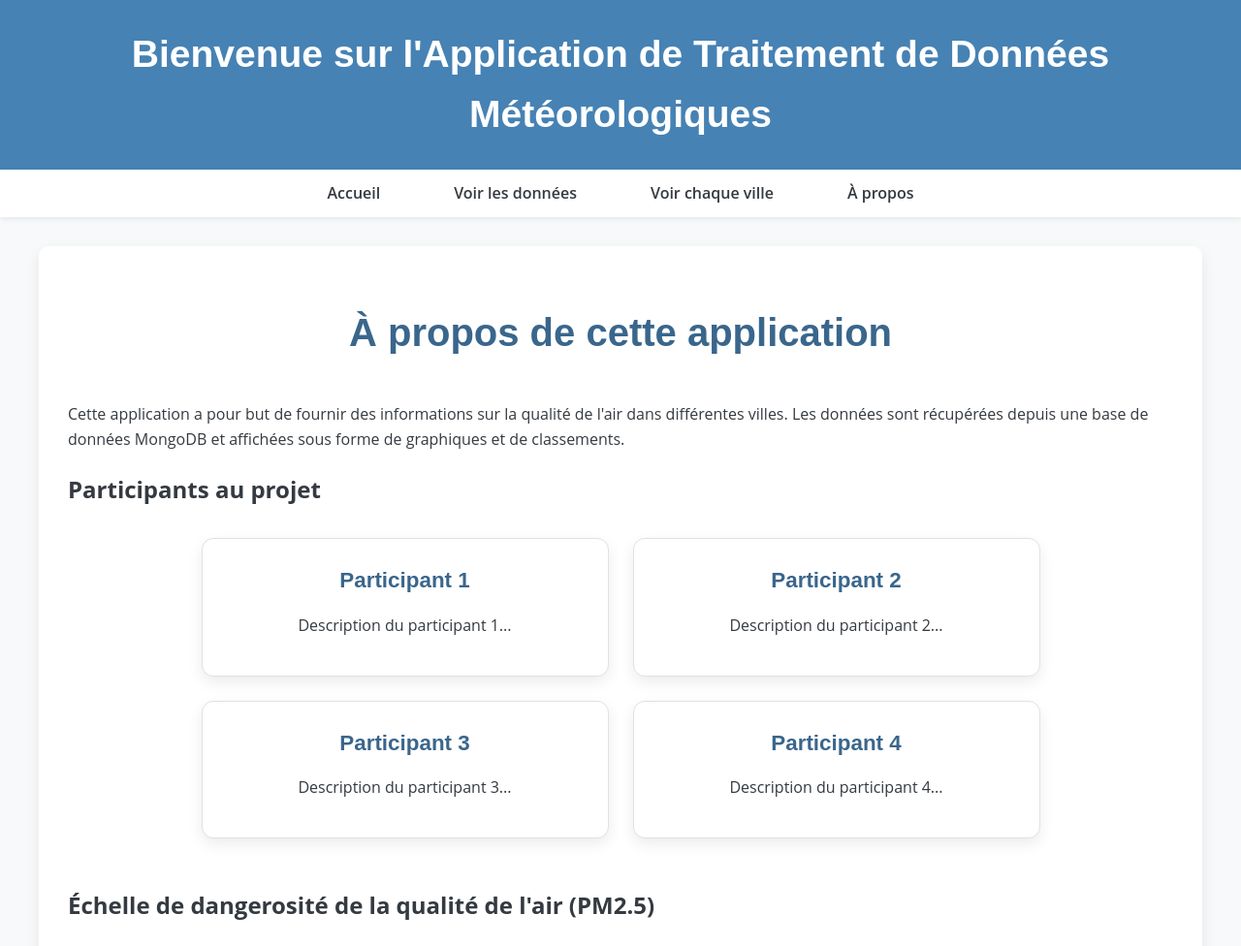
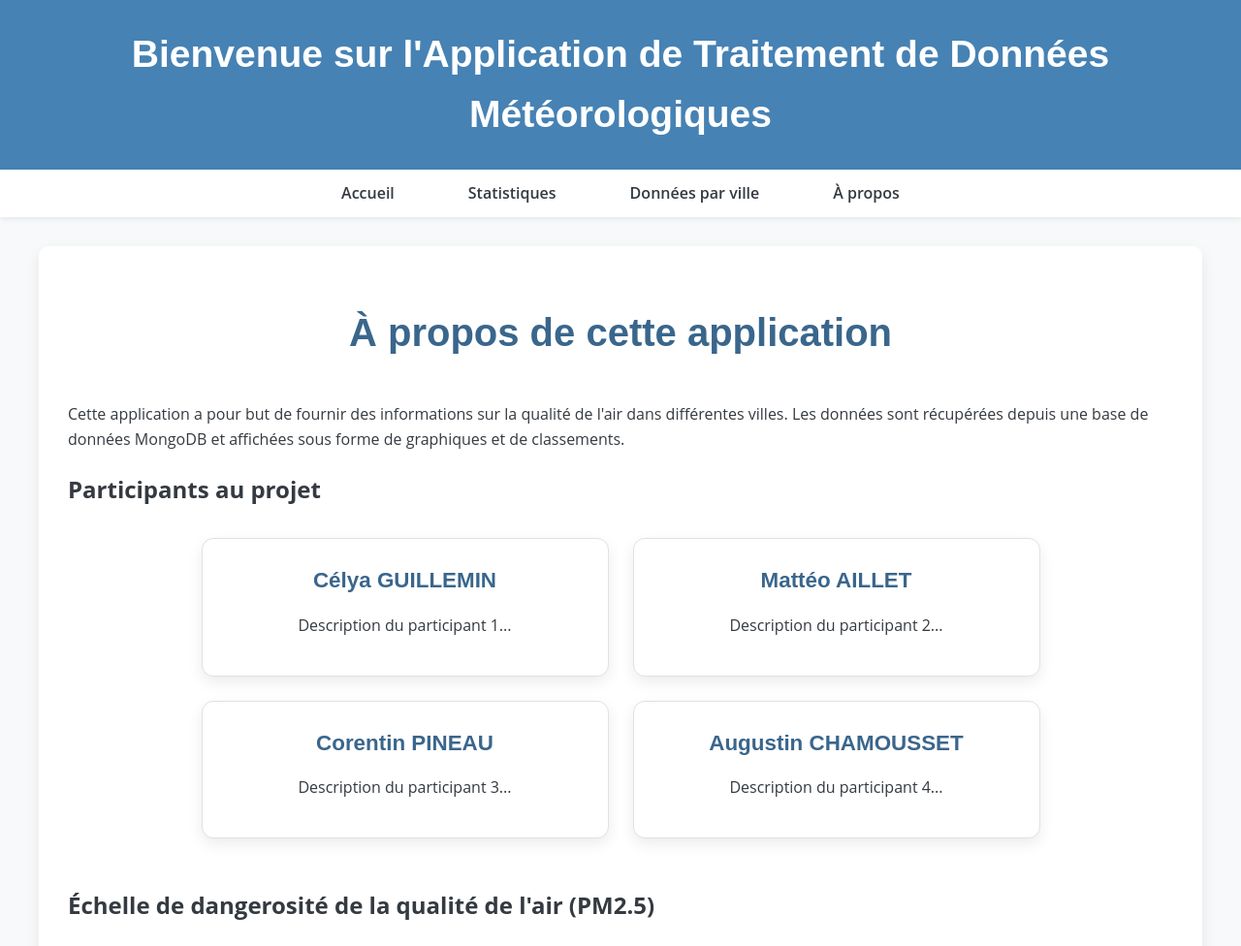
Before and after one commit to Matteo039/Projet_BigData, a Flask app: page /about in a window 1280 px wide. Shown: the top 976 px of the page at 97% size. Run offline with Flask 3, Linux system fonts and the light colour scheme.

Commit message:
Graphique ajout label

```diff
--- a/static/style_accueil.css
+++ b/static/style_accueil.css
@@ -7,6 +7,10 @@
 a:hover {
     color: var(--primary-dark); /* Assombrir la couleur au survol */
     text-decoration: underline; /* Garde le soulignement pour le survol si désiré */
+}
+
+p {
+    text-align: center;
 }
 
 /* CARTE ////////////////////////////////////////////////////// */
--- a/templates/apropos.html
+++ b/templates/apropos.html
@@ -20,20 +20,20 @@
         <h2>Participants au projet</h2>
         <div class="participants-container">
             <div class="participant-card">
-                <h3>Participant 1</h3>
+                <h3>Célya GUILLEMIN</h3>
                 <p>Description du participant 1...</p>
             </div>
             <div class="participant-card">
-                <h3>Participant 2</h3>
+                <h3>Mattéo AILLET</h3>
                 <p>Description du participant 2...</p>
             </div>
             <div class="participant-card">
-                <h3>Participant 3</h3>
+                <h3>Corentin PINEAU</h3>
                 <p>Description du participant 3...</p>
             </div>
             <div class="participant-card">
 
-                <h3>Participant 4</h3>
+                <h3>Augustin CHAMOUSSET</h3>
                 <p>Description du participant 4...</p>
             </div>
         </div>
--- a/templates/dataview.html
+++ b/templates/dataview.html
@@ -16,14 +16,16 @@
         <h2>Top 3 des villes avec la pire qualité de l'air :</h2>
         <ul>
             {% for ville, valeur_moyenne in top_3_cities %}
-                <li>{{ ville }}: {{ valeur_moyenne }}</li>
+{#                <li>{{ ville }}: {{ valeur_moyenne }}</li>#}
+                <li>{{ ville }}: {{ "%.2f"|format(valeur_moyenne) }}</li>
             {% endfor %}
         </ul>
 
         <h2>Top 3 des villes avec la meilleure qualité de l'air :</h2> {# Correction ici, 'pire meilleure' n'est pas correct #}
         <ul>
             {% for ville, valeur_moyenne in bottom_3_cities %}
-                <li>{{ ville }}: {{ valeur_moyenne }}</li>
+{#                <li>{{ ville }}: {{ valeur_moyenne }}</li>#}
+                <li>{{ ville }}: {{ "%.2f"|format(valeur_moyenne) }}</li>
             {% endfor %}
         </ul>
     </main>
--- a/templates/index.html
+++ b/templates/index.html
@@ -12,7 +12,7 @@
     <main>
         <section>
             <h2>Présentation</h2>
-            <p>Cette application utilise Flask et MongoDB pour traiter et analyser les données météorologiques.</p>
+            <p>Sélectionnez une ville pour accéder aux données</p>
         </section>
 
         <!-- Carte SVG Interactive -->
@@ -199,6 +199,7 @@
                 </g>
             </svg>
         </section>
+        <p>Cette application utilise Flask et MongoDB pour traiter et analyser les données météorologiques.</p>
     </main>
     {% include 'footer.html' %}
     <script>
--- a/templates/navbar.html
+++ b/templates/navbar.html
@@ -9,8 +9,8 @@
     </button>
     <ul>
         <li><a href="/">Accueil</a></li>
-        <li><a href="/dataview">Voir les données</a></li>
-        <li><a href="/city">Voir chaque ville</a></li>
+        <li><a href="/dataview">Statistiques</a></li>
+        <li><a href="/city">Données par ville</a></li>
         <li><a href="/about">À propos</a></li>
     </ul>
 </nav>
```
Also changed, not shown: templates/city.html (+11 -1 lines).
